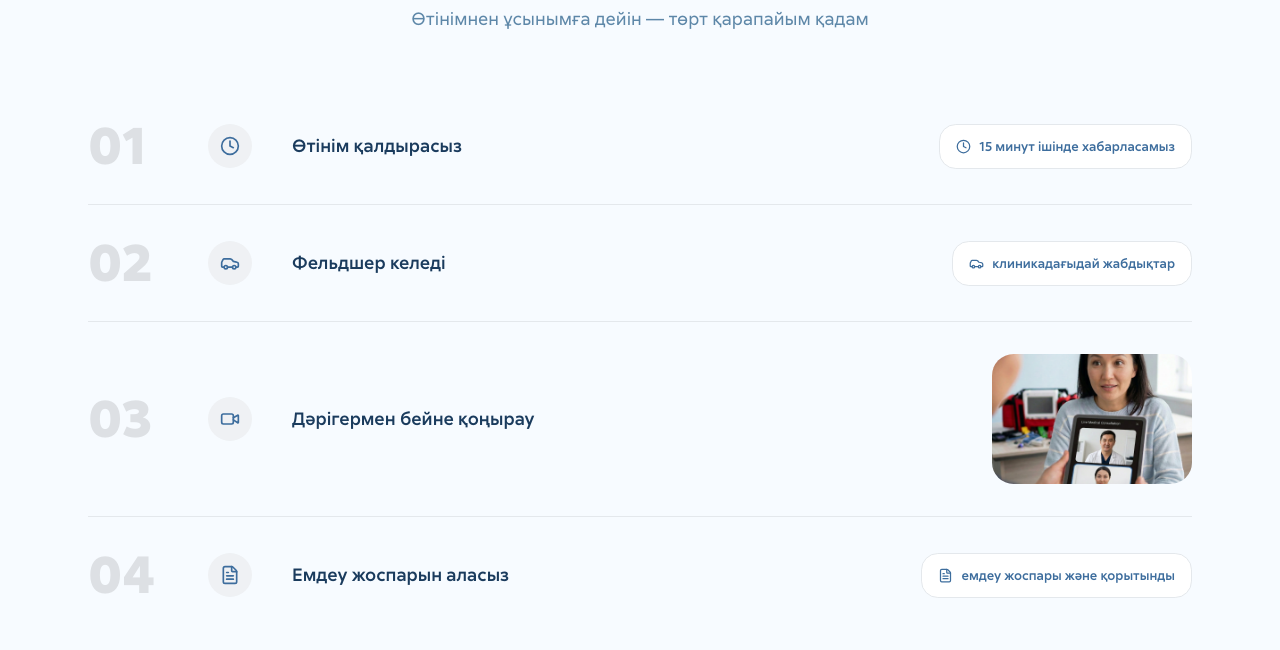
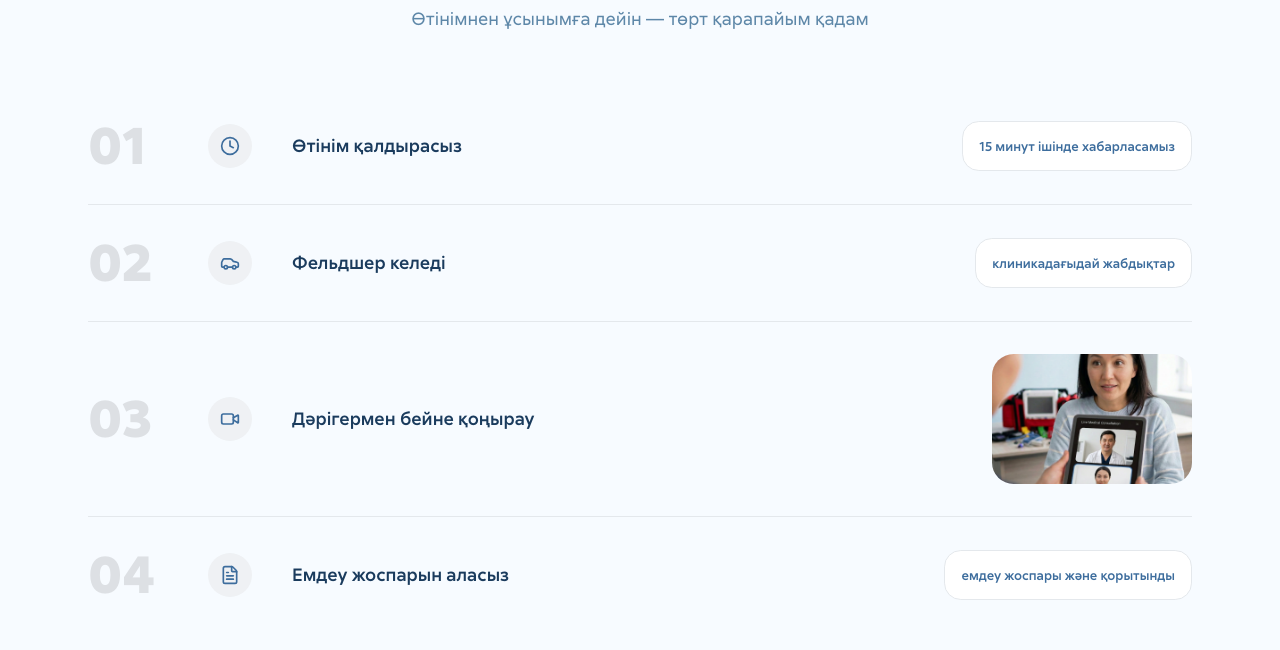
Before and after one commit to assselsuleimenova-dev/new-web, a Next.js app: page /kk in a window 1280 px wide. Shown: the part 920-1570 px from the top of the page. Built offline with nearby package versions, Linux system fonts and the light colour scheme.

Commit message:
fix: remove duplicate icons in after-request desktop

```diff
--- a/src/components/sections/after-request.tsx
+++ b/src/components/sections/after-request.tsx
@@ -81,8 +81,7 @@ export function AfterRequest({ dict }: { dict: Dictionary['afterRequest'] }) {
                       />
                     </div>
                   ) : (
-                    <div className="flex items-center gap-2 rounded-xl bg-white border border-[#e4e8ec] px-4 py-3 shrink-0">
-                      <Icon size={15} className="text-[#3d6d9d] shrink-0" />
+                    <div className="rounded-xl bg-white border border-[#e4e8ec] px-4 py-3 shrink-0">
                       <span className="text-[13px] font-medium text-[#3d6d9d] whitespace-nowrap">{step.badge}</span>
                     </div>
                   )}
```
